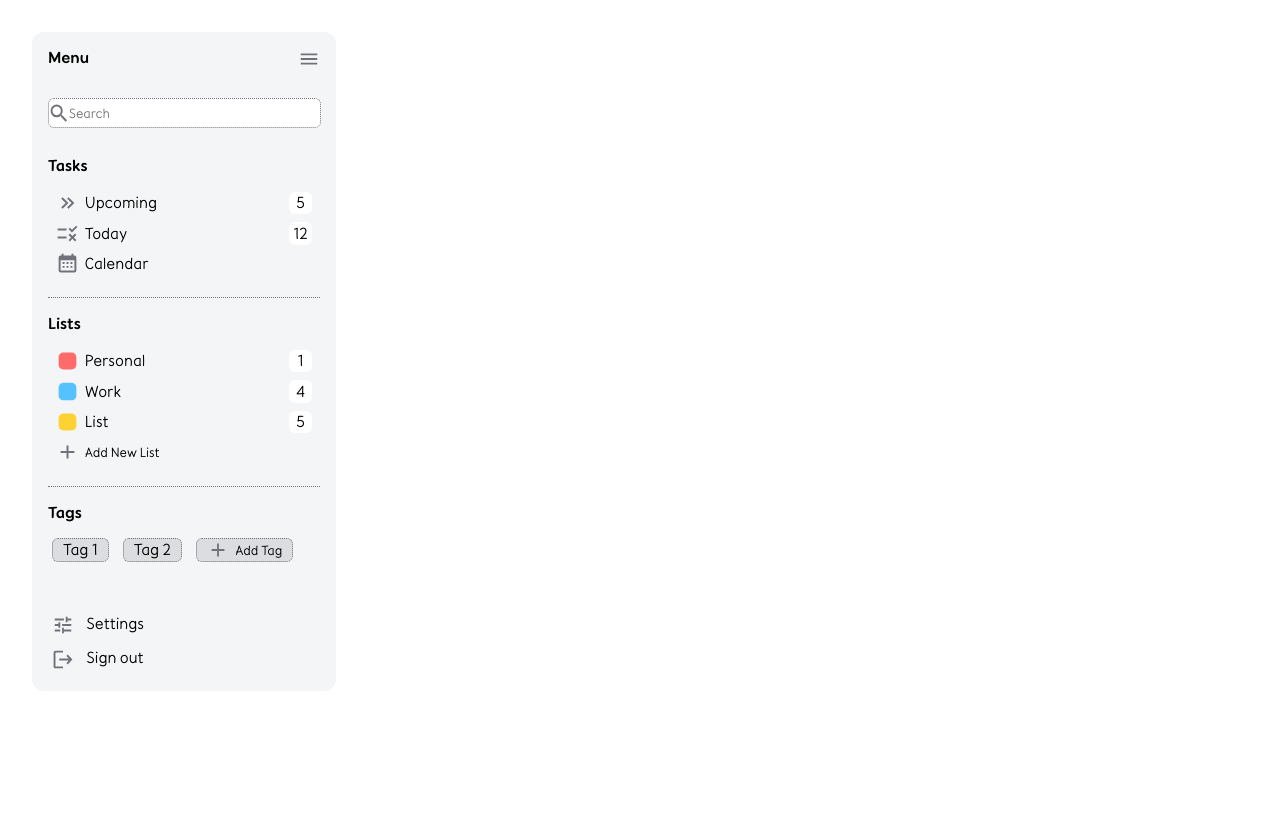
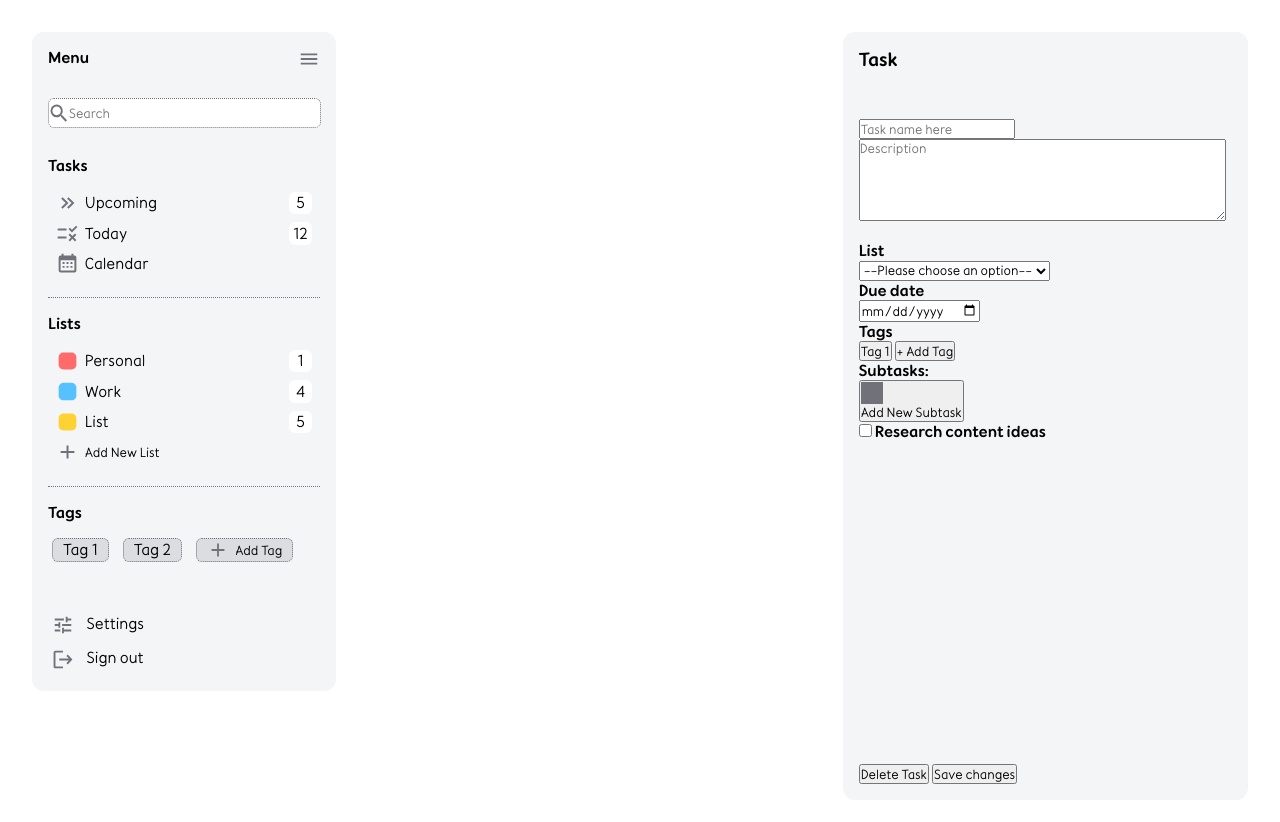
Before and after one commit to LechintanJoshua/to-do-list, a website built with webpack: page src/index.html in a window 1280 px wide. Built offline with nearby package versions, Linux system fonts and the light colour scheme.

Commit message:
Add html elements and bare style

```diff
--- a/src/index.html
+++ b/src/index.html
@@ -18,7 +18,7 @@
                 <div class="icon">
                 </div>
             </label>
-            <input type="text" name="search" id="search", placeholder="Search", minlength="3">
+            <input type="text" name="search" id="search" placeholder="Search" minlength="3">
         </div>
 
         <div class="tasks">
@@ -102,6 +102,61 @@
     </div>
 
     <div class="task-list"></div>
-    <div class="task-cr"></div>
+    <div class="task-cr">
+        <div class="top">
+            <p>Task</p>
+        </div>
+
+        <div class="details">
+            <input type="text" name="task-title" id="task-title" placeholder="Task name here">
+            <textarea name="description" id="description" placeholder="Description" rows="5" cols="50"></textarea>
+        </div>
+
+        <div class="miscellaneous">
+            <div class="meta-row">
+                <p>List</p>
+                <select name="list-fam" id="list-fam">
+                    <option value="">--Please choose an option--</option>
+                    <option value="personal">Personal</option>
+                    <option value="work">Work</option>
+                </select>
+            </div>
+
+            <div class="meta-row">
+                <p>Due date</p>
+                <input type="date" name="due-date" id="due-date">
+            </div>
+
+            <div class="meta-row">
+                <p>Tags</p>
+                <div class="but-opt">
+                    <button class="tag-badge">Tag 1</button>
+                    <button class="add-tag-btn">+ Add Tag</button>
+                </div>
+            </div>
+
+            <div class="subtask">
+                <p class="title">Subtasks:</p>
+
+                <button class="add-sub">
+                    <div class="icon"></div>
+                    Add New Subtask
+                </button>
+
+                <div class="sub-container">
+                    <label class="subtask-item">
+                        <input type="checkbox" name="sub1" id="sub1">
+                        <span>Research content ideas</span>
+                    </label>
+                </div>
+            </div>
+        </div>
+
+        <div class="confirm-btns">
+            <button class="btn-delete">Delete Task</button>
+            <button class="btn-save">Save changes</button>
+        </div>
+    </div>
+    </div>
 </body>
 </html>
--- a/src/index.js
+++ b/src/index.js
@@ -1,3 +1,4 @@
 import './styles/style.css';
 import './styles/iconStyle.css';
 import './styles/menuStyle.css';
+import './styles/taskCrStyle.css';
--- a/src/styles/menuStyle.css
+++ b/src/styles/menuStyle.css
@@ -1,14 +1,5 @@
 .menu {
     grid-column: 1/2;
-    border-radius: var(--corners-12);
-    padding: var(--menu-pad);
-    background-color: var(--bg-menu);
-    display: flex;
-    flex-direction: column;
-    gap: 1rem;
-    align-self: start;
-    position: sticky;
-    top: var(--body-pad);
 }
 
 .number {
@@ -22,7 +13,6 @@
     align-items: center;
 }
 
-.top,
 .search {
     margin-bottom: 12px;
 }
@@ -38,21 +28,12 @@
     border-radius: var(--corners-6);
 }
 
-.menu > div {
-    font-weight: 700;
-}
-
 .tasks div,
 .lists div,
 .tags div,
 .menu .settings,
 .menu .sign-out {
     font-weight: 400;
-}
-
-.top {
-    display: flex;
-    justify-content: space-between;
 }
 
 .tasks,
--- a/src/styles/style.css
+++ b/src/styles/style.css
@@ -39,3 +39,27 @@ body {
     padding: var(--body-pad);
     min-height: 100dvh;
 }
+
+.menu,
+.task-cr {
+    border-radius: var(--corners-12);
+    padding: var(--menu-pad);
+    background-color: var(--bg-menu);
+    display: flex;
+    flex-direction: column;
+    gap: 1rem;
+    align-self: start;
+    position: sticky;
+    top: var(--body-pad);
+}
+
+.top {
+    display: flex;
+    justify-content: space-between;
+    margin-bottom: 12px;
+}
+
+.menu > div,
+.task-cr > div {
+    font-weight: 700;
+}
--- /dev/null
+++ b/src/styles/taskCrStyle.css
@@ -0,0 +1,15 @@
+.task-cr {
+    grid-column: 3/4;
+    height: calc(100dvh - (var(--body-pad) * 2));
+    overflow-y: auto
+}
+
+.task-cr .top {
+    font-size: 1.2rem;
+    font-weight: bold;
+    margin-bottom: 2rem;
+}
+
+.confirm-btns {
+    margin-top: auto;
+}
```
